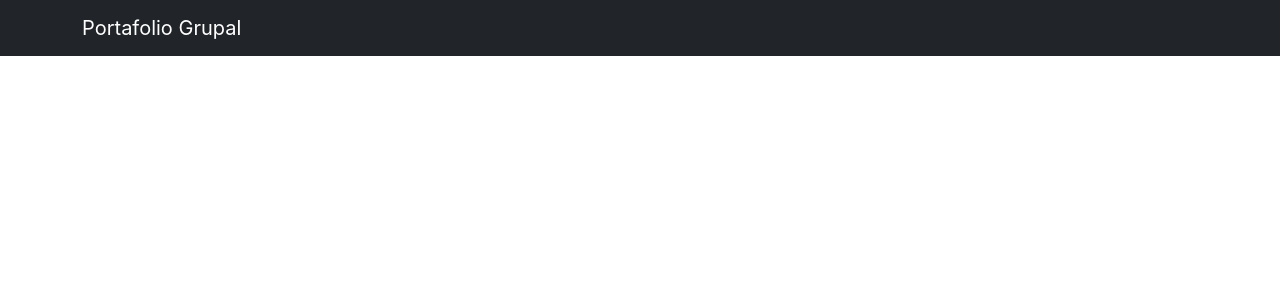
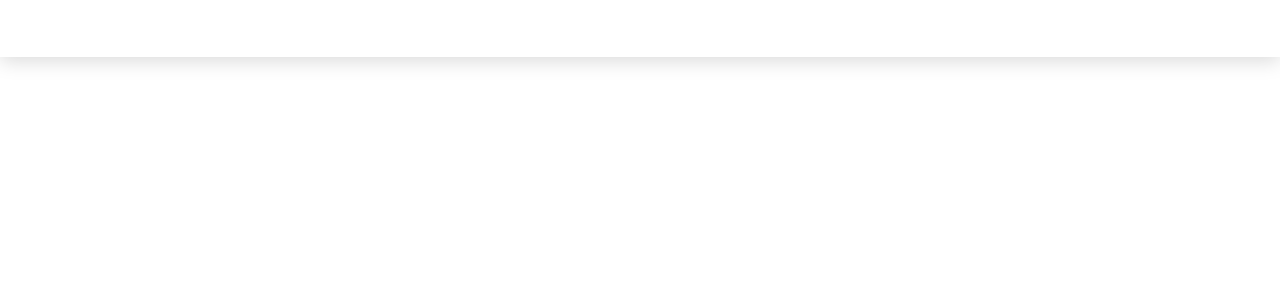
Before and after one commit to JacquelineSalvadorR/Portafolio_GitHub_Grupal, a React (Create React App) app: page /edgar in a window 1280 px wide. Before the commit this address had no page. Shown: the top 300 px of the page. Built offline with nearby package versions, Linux system fonts and the light colour scheme.

Commit message:
Corrige navbar y aplica diseño glass

```diff
--- a/src/components/Navbar.jsx
+++ b/src/components/Navbar.jsx
@@ -1,14 +1,20 @@
 import React from 'react';
-import { Navbar, Container } from 'react-bootstrap';
+import { Link } from 'react-router-dom';
+import '../styles/Navbar.css';
 
-const MyNavbar = () => {
+const Navbar = () => {
   return (
-    <Navbar bg="dark" variant="dark" expand="lg">
-      <Container>
-        <Navbar.Brand href="/">Portafolio Grupal</Navbar.Brand>
-      </Container>
-    </Navbar>
+    <nav className="navbar-glass">
+      <ul className="navbar-links">
+        <li><Link to="/">Inicio</Link></li>
+        <li><Link to="/perfil/jacqueline-salvador">Jacqueline</Link></li>
+        <li><Link to="/perfil/edgar-aliaga">Edgar</Link></li>
+        <li><Link to="/perfil/alexandra-tipacti">Alexandra</Link></li>
+        <li><Link to="/perfil/francisco-chambi">Francisco</Link></li>
+        <li><Link to="/perfil/renzo-damian">Renzo</Link></li>
+      </ul>
+    </nav>
   );
 };
 
-export default MyNavbar;
+export default Navbar;
--- /dev/null
+++ b/src/styles/Navbar.css
@@ -0,0 +1,34 @@
+.navbar-glass {
+  position: fixed;
+  top: 0;
+  width: 100%;
+  padding: 1rem 2rem;
+  z-index: 1000;
+  background: rgba(255, 255, 255, 0.1);
+  backdrop-filter: blur(10px);
+  -webkit-backdrop-filter: blur(10px);
+  border-bottom: 1px solid rgba(255, 255, 255, 0.2);
+  box-shadow: 0 4px 20px rgba(0, 0, 0, 0.15);
+}
+
+.navbar-links {
+  display: flex;
+  justify-content: center;
+  gap: 2rem;
+  list-style: none;
+  margin: 0;
+  padding: 0;
+}
+
+.navbar-links a {
+  color: white;
+  text-decoration: none;
+  font-weight: 600;
+  font-size: 1rem;
+  transition: all 0.3s ease;
+}
+
+.navbar-links a:hover {
+  color: #ffd6f6;
+  transform: scale(1.05);
+}
```
